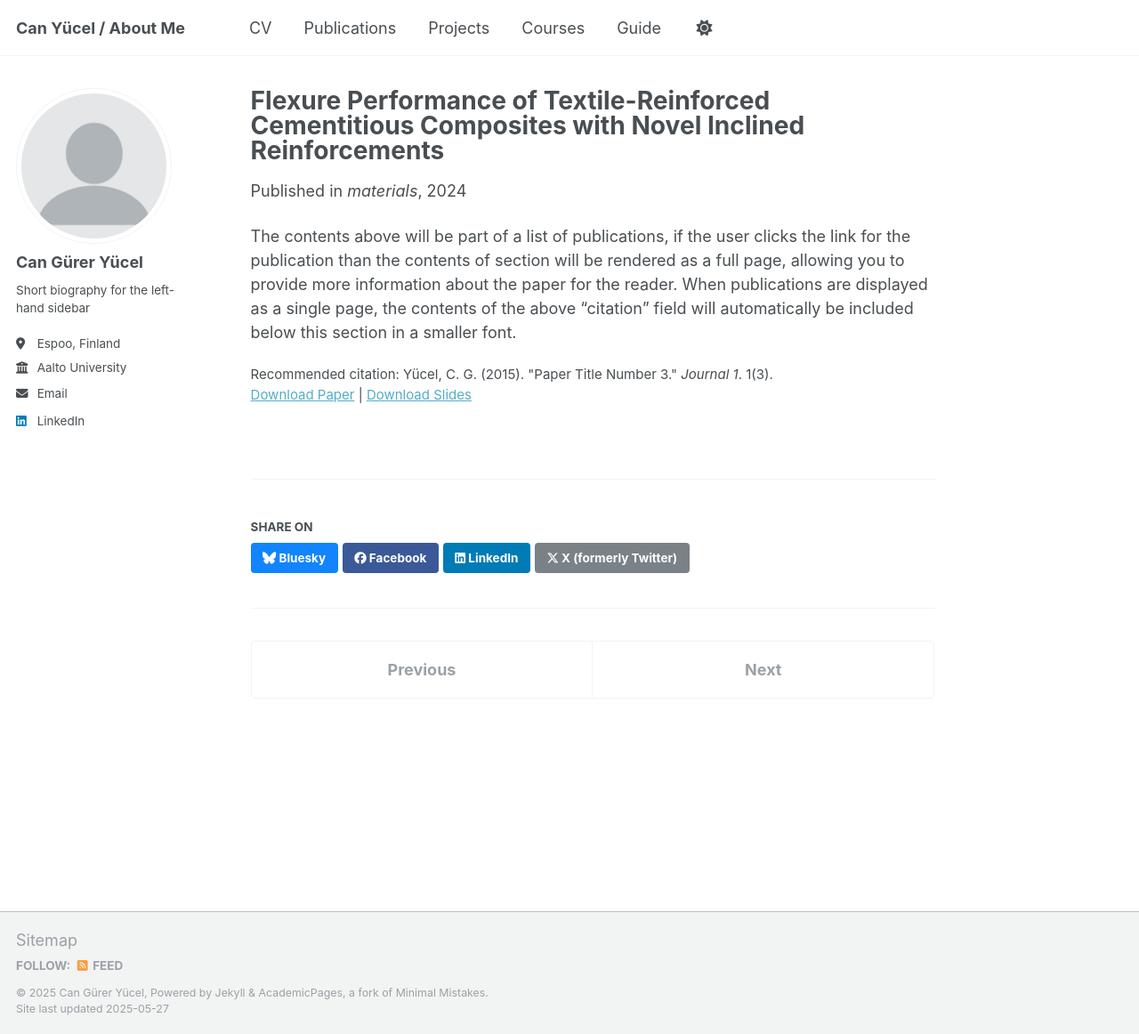
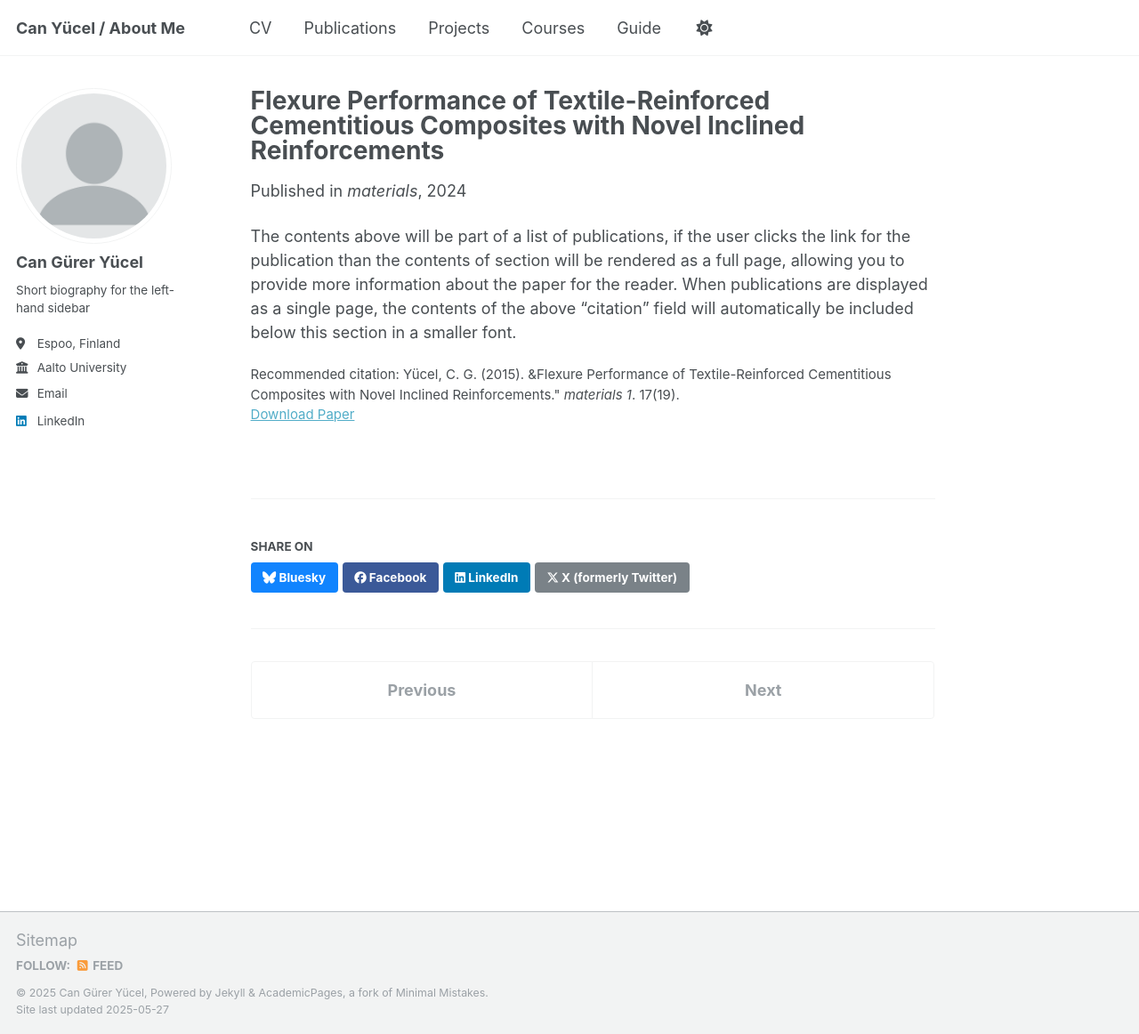
Before and after one commit to gureryucel/gureryucel.github.io, a Jekyll site: the page built from _publications/2015-10-01-paper-title-number-3.md, in a window 1280 px wide and 1162 px high. Shown: the whole window at 89% size. Built offline with Jekyll 4.4.1, drawn with Linux system fonts in a browser that asks for light colours.

Commit message:
Update 2015-10-01-paper-title-number-3.md

```diff
--- a/_publications/2015-10-01-paper-title-number-3.md
+++ b/_publications/2015-10-01-paper-title-number-3.md
@@ -3,12 +3,10 @@ title: "Flexure Performance of Textile-Reinforced Cementitious Composites with N
 collection: publications
 category: manuscripts
 permalink: /publication/2015-10-01-paper-title-number-3
-excerpt: ''
 date: 2024-09-27
 venue: 'materials'
-slidesurl: ''
 paperurl: 'https://link.springer.com/chapter/10.1007/978-3-031-32519-9_89'
-citation: 'Yücel, C. G. (2015). &quot;Paper Title Number 3.&quot; <i>Journal 1</i>. 1(3).'
+citation: 'Yücel, C. G. (2015). &Flexure Performance of Textile-Reinforced Cementitious Composites with Novel Inclined Reinforcements.&quot; <i>materials 1</i>. 17(19).'
 ---
 
 The contents above will be part of a list of publications, if the user clicks the link for the publication than the contents of section will be rendered as a full page, allowing you to provide more information about the paper for the reader. When publications are displayed as a single page, the contents of the above "citation" field will automatically be included below this section in a smaller font.
```
